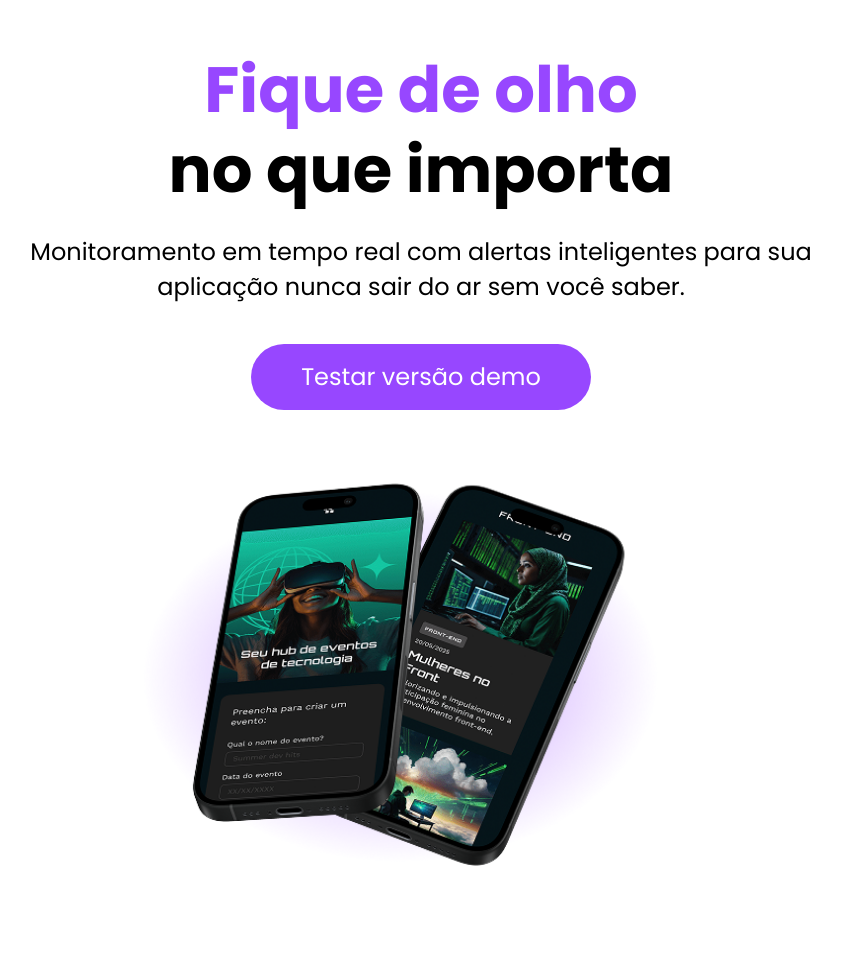
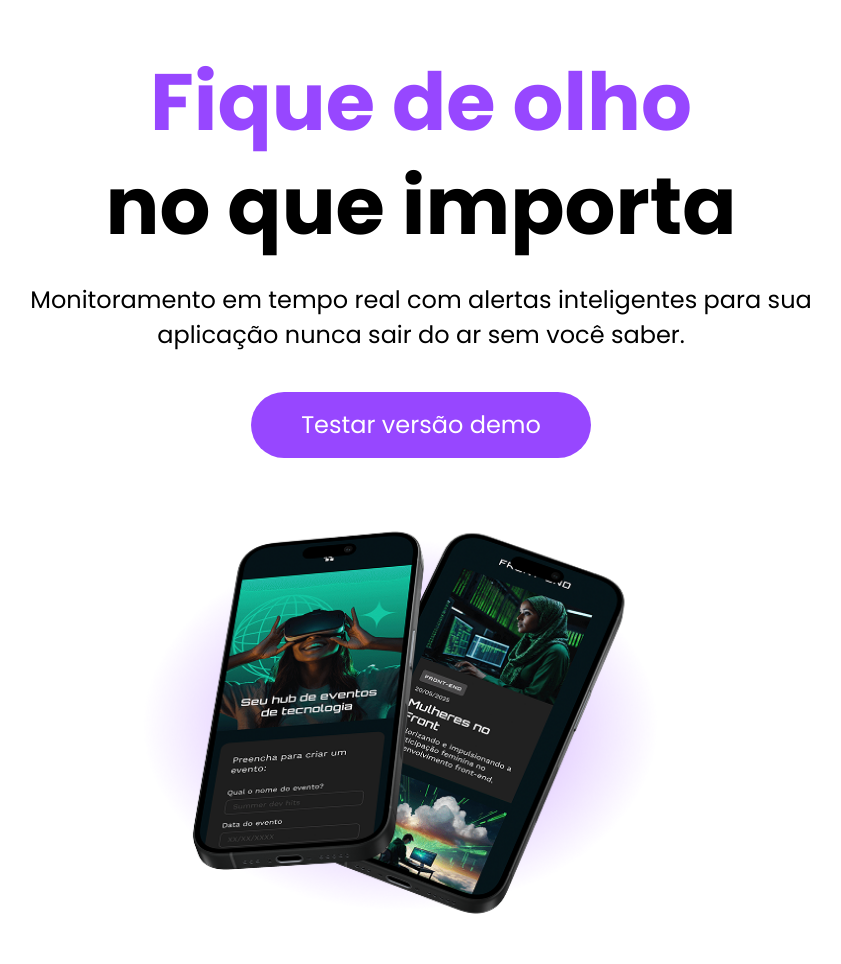
Before and after one commit to edushima/tecboard, a plain HTML site: page index.html in a window 1280 px wide. Shown: the part 119-1083 px from the top of the page, without its empty margins (219-1060 px from the left). Before the commit the page ends 1035 px from the top, so only its background shows below. Drawn offline with Linux system fonts and the light colour scheme.

Commit message:
Altera tamanho de fonte do título

```diff
--- a/css/style.css
+++ b/css/style.css
@@ -38,8 +38,8 @@ header img {
 
 h1 {
     font-weight: bold;
-    font-size: 64px;
-    line-height: 80px;
+    font-size: 80px;
+    line-height: 104px;
     margin-top: 60px;
 }
 
```
